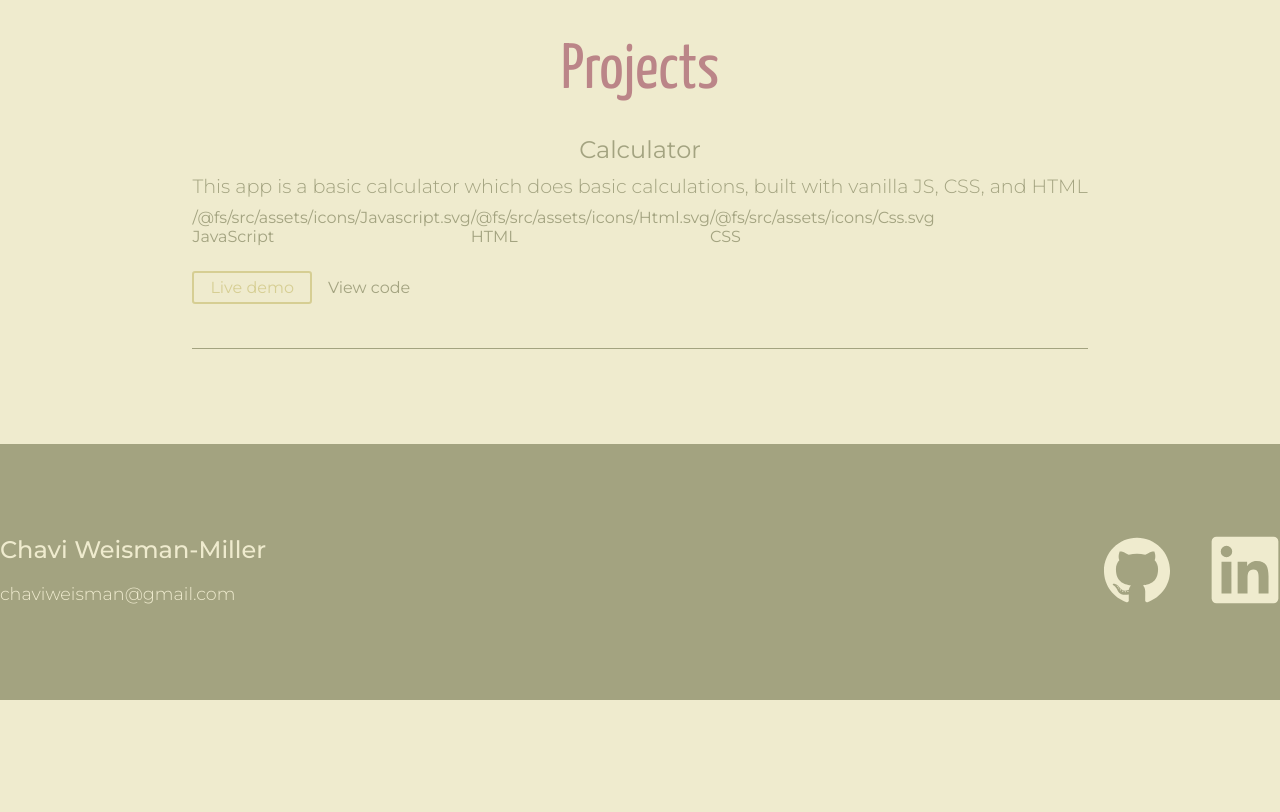
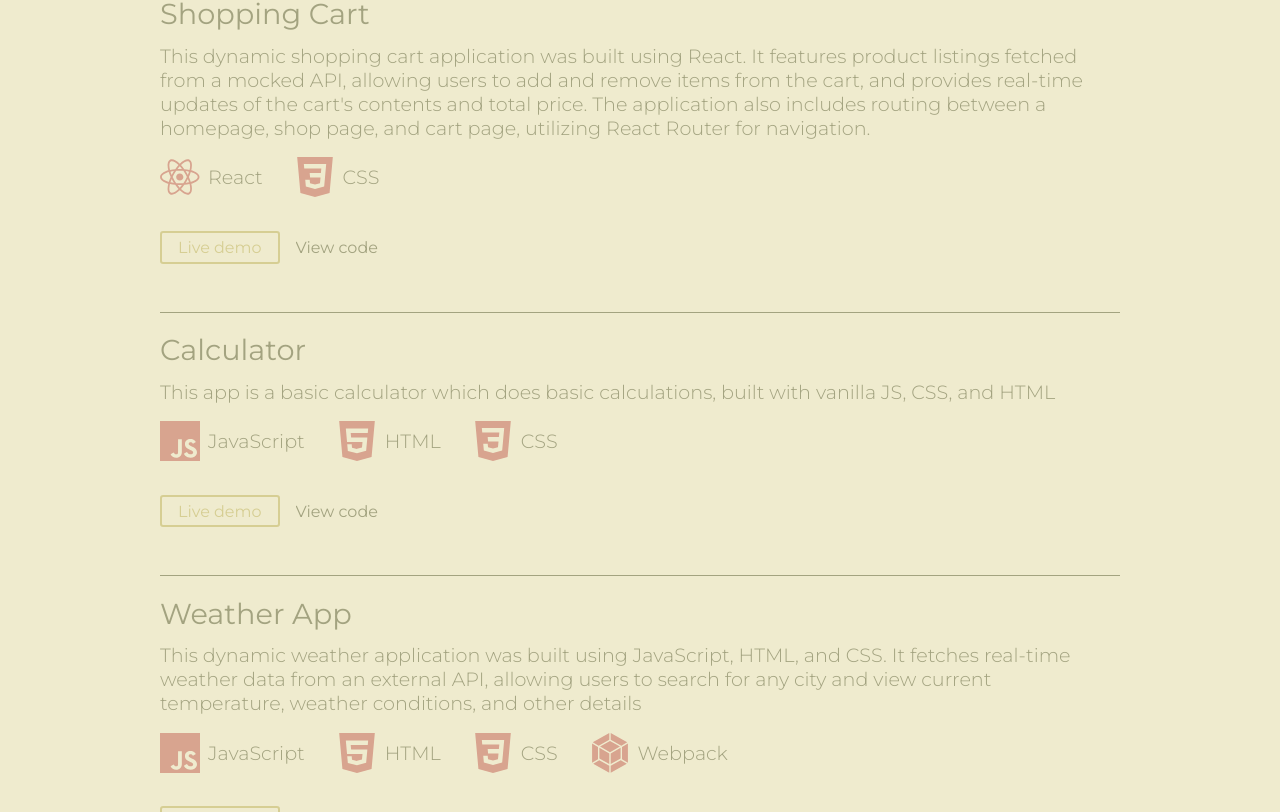
Before and after one commit to chavimiller/chavi-portfolio, a React (Vite) app: page / in a window 1280 px wide. Shown: the part 1668-2480 px from the top of the page. Before the commit the page ends 2368 px from the top, so only its background shows below. Built offline with nearby package versions, Linux system fonts and the light colour scheme.

Commit message:
Add more info to projects section, and fix margins for whole page

```diff
--- a/src/App.css
+++ b/src/App.css
@@ -55,13 +55,12 @@ svg {
 }
 
 .section {
-  padding: 2rem 0;
+  padding: 2rem 10rem;
 }
 
 .about-section {
   background-color: var(--accent);
   height: 90vh;
-  padding: 3rem 10rem;
   display: flex;
   justify-content: center;
   gap: 2rem;
@@ -146,7 +145,7 @@ svg {
 .card-container {
   display: flex;
   flex-direction: column;
-  gap: .6rem;
+  gap: .8rem;
 }
 
 .cards-frame {
@@ -159,16 +158,10 @@ svg {
   gap: 1rem;
 }
 
-.stack-container {
+.project-title {
+  font-size: 1.8rem;
+  font-weight: 400;
   display: flex;
-}
-
-.project-title {
-  font-size: 1.5rem;
-  font-weight: 400;
-  text-align: center;
-  display: flex;
-  justify-content: center;
 }
 
 .project-desc {
@@ -226,3 +219,23 @@ svg {
   font-size: 1.1rem;
   font-weight: 300;
 }
+
+.stack-item {
+  display: flex;
+  align-items: center;
+  gap: .5rem;
+  font-size: 1.2rem;
+  font-weight: 300;
+}
+
+
+.stack-container {
+  display: flex;
+  gap: 2rem;
+  padding: .3rem 0;
+}
+
+.stack-container img {
+  width: 40px;
+  height: 40px;
+}
--- a/src/components/About.jsx
+++ b/src/components/About.jsx
@@ -15,7 +15,7 @@ const About = () => {
           <Button text={"About me"} style={"btn btn-1"} />
         </div>
       </div>
-      <div className="section about-section">
+      <div className="about-section">
         <div className="section container">
           <div className="about-me-title">About Me</div>
           <div className="about-me-text">
--- a/src/components/Card.jsx
+++ b/src/components/Card.jsx
@@ -10,7 +10,11 @@ const Card = ({ title, desc, stack, demoBtn, viewBtn }) => {
         <div className="stack-container">
           {stack.map((option, index) => (
             <div className="stack-item" key={index}>
-              <div className="stack-symbol">{option.symbol}</div>
+              <img
+                src={option.symbol}
+                alt="icon"
+                className="stack-symbol"
+              ></img>
               <div className="stack-name">{option.name}</div>
             </div>
           ))}
--- a/src/components/Projects.jsx
+++ b/src/components/Projects.jsx
@@ -9,12 +9,50 @@ const Projects = () => {
   const projectList = [
     {
       key: 1,
+      title: "Shopping Cart",
+      desc: "This dynamic shopping cart application was built using React. It features product listings fetched from a mocked API, allowing users to add and remove items from the cart, and provides real-time updates of the cart's contents and total price. The application also includes routing between a homepage, shop page, and cart page, utilizing React Router for navigation.",
+      stack: [
+        { name: "React", symbol: ReactIcon },
+        { name: "CSS", symbol: CssIcon },
+      ],
+      demoLink: "errorPage",
+      codeLink: "errorPage",
+    },
+    {
+      key: 2,
       title: "Calculator",
       desc: "This app is a basic calculator which does basic calculations, built with vanilla JS, CSS, and HTML",
       stack: [
         { name: "JavaScript", symbol: JSIcon },
         { name: "HTML", symbol: HtmlIcon },
         { name: "CSS", symbol: CssIcon },
+      ],
+      demoLink: "errorPage",
+      codeLink: "errorPage",
+    },
+
+    {
+      key: 3,
+      title: "Weather App",
+      desc: "This dynamic weather application was built using JavaScript, HTML, and CSS. It fetches real-time weather data from an external API, allowing users to search for any city and view current temperature, weather conditions, and other details",
+      stack: [
+        { name: "JavaScript", symbol: JSIcon },
+        { name: "HTML", symbol: HtmlIcon },
+        { name: "CSS", symbol: CssIcon },
+        { name: "Webpack", symbol: WebpackIcon },
+      ],
+      demoLink: "errorPage",
+      codeLink: "errorPage",
+    },
+    {
+      key: 4,
+      title: "To-Do List",
+      desc: "This to-do list app was built with JavaScript, HTML, and CSS. It lets users add, edit, and delete tasks, saving everything automatically in Local Storage so the list stays even after closing the browser.",
+      stack: [
+        { name: "JavaScript", symbol: JSIcon },
+        { name: "HTML", symbol: HtmlIcon },
+        { name: "CSS", symbol: CssIcon },
+        { name: "Webpack", symbol: WebpackIcon },
       ],
       demoLink: "errorPage",
       codeLink: "errorPage",
```
